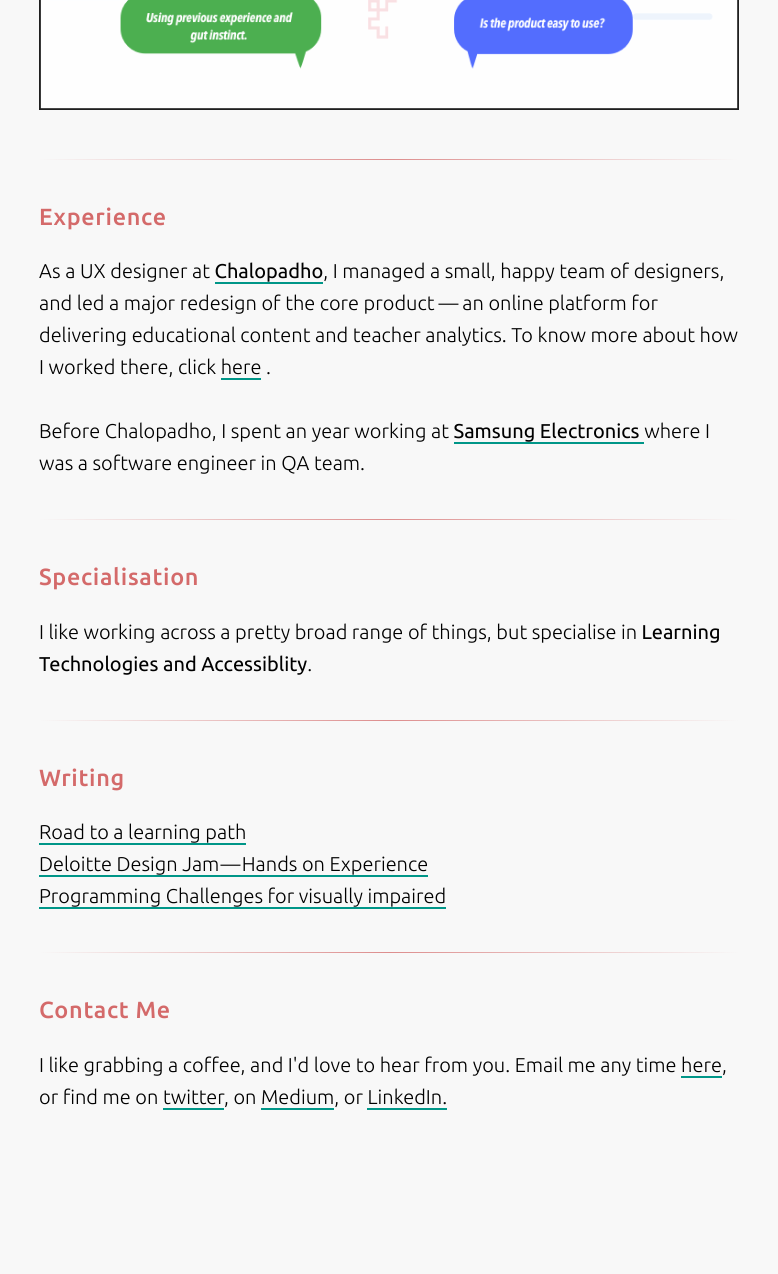
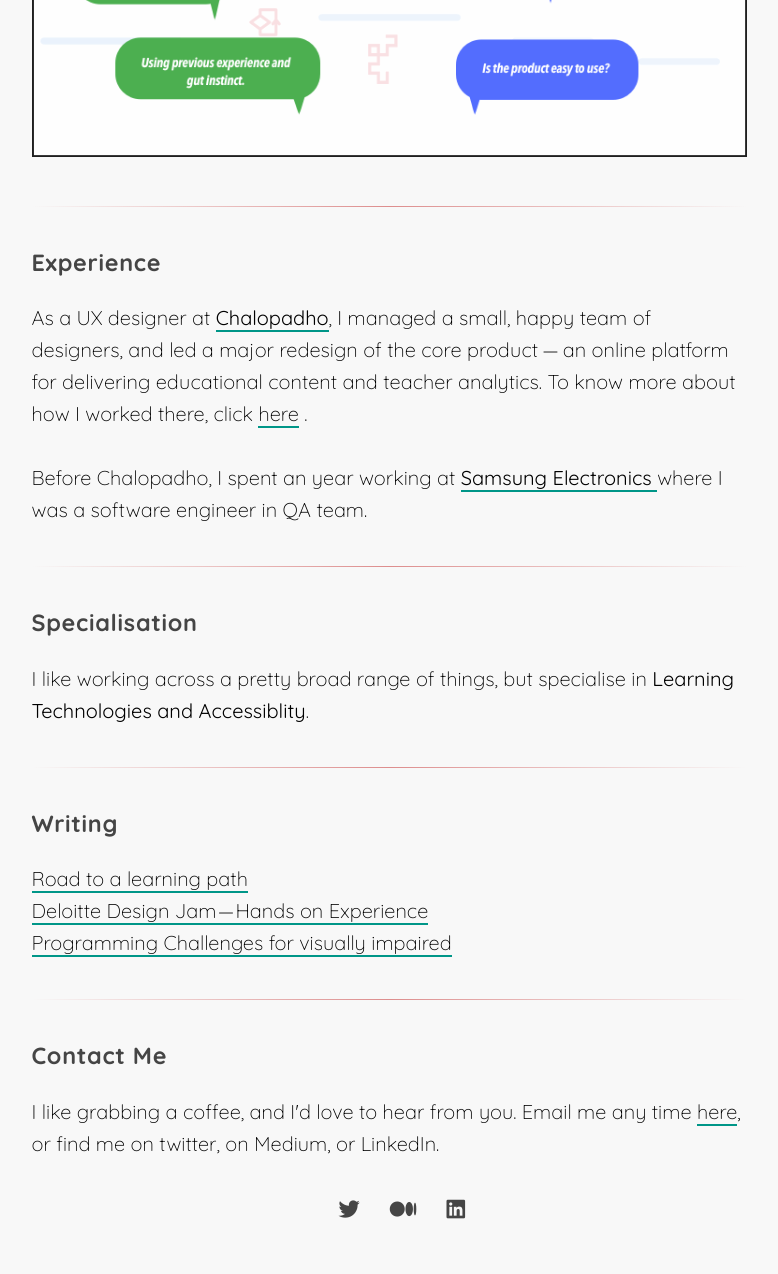
Before and after one commit to ayush1902/mayank-sharma, a PHP site: page /index.html in a window 1280 px wide. Shown: the part 3240-4514 px from the top of the page, without its empty margins (251-1029 px from the left). Before the commit the page ends 4350 px from the top, so only its background shows below. Run offline with PHP 8.4, Linux system fonts and the light colour scheme; some libraries are stand-ins or nearby versions.

Commit message:
Font selection

```diff
--- a/css/style.css
+++ b/css/style.css
@@ -11,8 +11,8 @@
 	border: 0;
 	margin: 1.5em 0 0.5em 0;
 	padding: 0;
-	color: #D46A6A;
-	font-weight: 500;
+	color: #454545;
+	font-weight: 700;
 	font-size: 22px;
 	letter-spacing: 0.7px;
 }
@@ -25,14 +25,20 @@
 	border:0;
 	padding: 0;
 }
-#nav li {
+#footer {
+	text-align: center;
+}
+#footer li, #nav li {
 	list-style-type: none;
 	display: inline;
 	margin-left: 1.5em;
 }
+i {
+	color: #454545;
+}
 body {
 	background-color: #f8f8f8;
-	font-family: 'Ubuntu';
+	font-family: 'Quicksand';
 	font-weight: 300;
     font-size: 20px;
     line-height: 32px;
@@ -41,7 +47,7 @@
 	margin-top: 1em; font-size: 17px; line-height: 30px; margin-bottom: 1em;
 }
 .container {
-	max-width: 700px;
+	max-width: 715px;
 	position: relative;
 	margin: 0 auto;
 	margin-top: 60px;
@@ -175,8 +181,8 @@
 	margin-top: 0.5em;
 }
 h3 {
-	font-weight: 500;
-	color: #D46A6A;
+	font-weight: 700;
+	color: #454545;
 	margin-bottom: 1em;
 	margin-top:0.5em;
 	letter-spacing: 0.7px;
--- a/index.html
+++ b/index.html
@@ -5,8 +5,8 @@
 	<meta name="viewport" content="width=device-width, initial-scale=1" />
 	<title>Mayank Sharma | Design Thinker</title>
 	<link rel="stylesheet" href="css/style.css">
-
-	<link href="https://fonts.googleapis.com/css?family=Josefin+Sans:400,600,700|Ubuntu:300,400,500,700" rel="stylesheet">
+	<link href="https://fonts.googleapis.com/css?family=Quicksand:300,400,500,700" rel="stylesheet">
+    <script src="https://use.fontawesome.com/c9225cf066.js"></script>
 </head>
 <body>
 <div class="container">
@@ -122,7 +122,15 @@
     <hr>
     <div id="contact">
         <h3>Contact Me</h3>
-    	<p>I like grabbing a coffee, and I'd love to hear from you. Email me any time <a href="mailto:shmayank@umich.edu?Subject=Hello%20again" class="link">here</a>, or find me on <a href="https://twitter.com/manks100" class="link" target="_blank">twitter</a>, on <a href="https://medium.com/@manks100" class="link" target="_blank">Medium</a>, or <a href="https://www.linkedin.com/in/mayank-sharma-64760b55?authType=NAME_SEARCH&authToken=Af9-&locale=en_US&trk=tyah&trkInfo=clickedVertical%3Amynetwork%2CclickedEntityId%3A195601879%2CauthType%3ANAME_SEARCH%2Cidx%3A1-1-1%2CtarId%3A1482568562016%2Ctas%3AMayank" class="link" target="_blank">LinkedIn.</a></p>
+    	<p>I like grabbing a coffee, and I'd love to hear from you. Email me any time <a href="mailto:shmayank@umich.edu?Subject=Hello%20again" class="link">here</a>, or find me on twitter, on Medium, or LinkedIn.</p>
+
+            <ul id="footer">
+                <li><a href="https://twitter.com/manks100" target="_blank"><i class="fa fa-twitter fa-lg" aria-hidden="true"></i></a></li>
+                <li><a href="https://medium.com/@manks100" target="_blank"><i class="fa fa-medium fa-lg" aria-hidden="true"></i></a></li>
+                <li><a href="https://www.linkedin.com/in/mayank-sharma-64760b55?authType=NAME_SEARCH&authToken=Af9-&locale=en_US&trk=tyah&trkInfo=clickedVertical%3Amynetwork%2CclickedEntityId%3A195601879%2CauthType%3ANAME_SEARCH%2Cidx%3A1-1-1%2CtarId%3A1482568562016%2Ctas%3AMayank" target="_blank"><i class="fa fa-linkedin-square fa-lg" aria-hidden="true"></i></a></li>
+            </ul>
+
+
     </div>
 
 </div>
--- a/project1.html
+++ b/project1.html
@@ -8,7 +8,7 @@
 
 	<link rel="stylesheet" href="css/unslider.css">
 	<link rel="stylesheet" href="css/unslider-dots.css">
-	<link href="https://fonts.googleapis.com/css?family=Josefin+Sans:400,600,700|Ubuntu:300,400,500,700" rel="stylesheet">
+	<link href="https://fonts.googleapis.com/css?family=Quicksand:300,400,500,700" rel="stylesheet">
 </head>
 <body>
 <div class="container">
--- a/project2.html
+++ b/project2.html
@@ -8,7 +8,7 @@
 
 	<link rel="stylesheet" href="css/unslider.css">
 	<link rel="stylesheet" href="css/unslider-dots.css">
-	<link href="https://fonts.googleapis.com/css?family=Josefin+Sans:400,600,700|Ubuntu:300,400,500,700" rel="stylesheet">
+	<link href="https://fonts.googleapis.com/css?family=Quicksand:300,400,500,700" rel="stylesheet">
 </head>
 <body>
 <div class="container">
--- a/project3.html
+++ b/project3.html
@@ -8,7 +8,7 @@
 
 	<link rel="stylesheet" href="css/unslider.css">
 	<link rel="stylesheet" href="css/unslider-dots.css">
-	<link href="https://fonts.googleapis.com/css?family=Josefin+Sans:400,600,700|Ubuntu:300,400,500,700" rel="stylesheet">
+	<link href="https://fonts.googleapis.com/css?family=Quicksand:300,400,500,700" rel="stylesheet">
 </head>
 <body>
 <div class="container">
--- a/project4.html
+++ b/project4.html
@@ -8,8 +8,7 @@
 
 	<link rel="stylesheet" href="css/unslider.css">
 	<link rel="stylesheet" href="css/unslider-dots.css">
-	<link href="https://fonts.googleapis.com/css?family=Josefin+Sans:400,600,700|Ubuntu:300,400,500,700" rel="stylesheet">
-</head>
+	<link href="https://fonts.googleapis.com/css?family=Quicksand:300,400,500,700" rel="stylesheet"></head>
 <body>
 <div class="container">
 	<div id="navigation">
```
